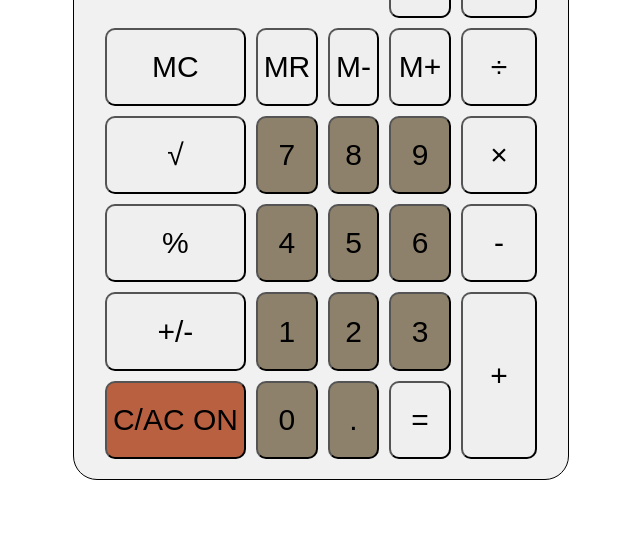
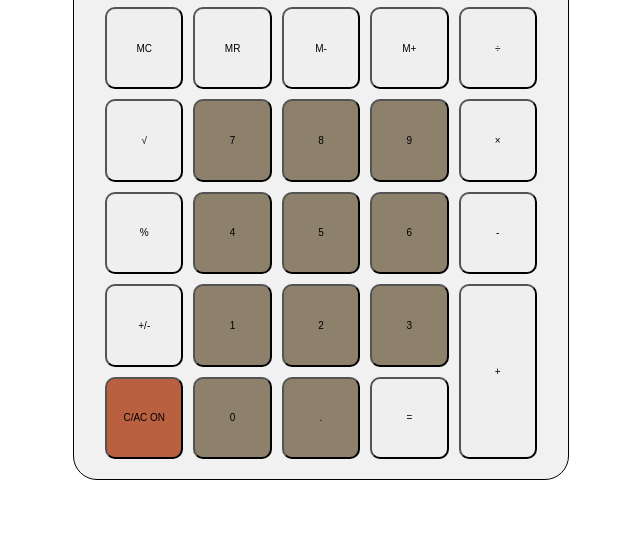
Before and after one commit to johanyim/CASIO-MX-8B, a plain HTML site: page index.html in a window 1280 px wide. Shown: the part 248-800 px from the top of the page, without its empty margins (319-959 px from the left). Drawn offline with Linux system fonts and the light colour scheme.

Commit message:
consistent button spaces and sizes

```diff
--- a/style.css
+++ b/style.css
@@ -135,6 +135,8 @@ button {
     "e e e e g"
     "f f f f g";
      */
+     grid-template-columns: repeat(5, 1fr);
+     grid-template-rows: repeat(11, 1fr);
 }
 
 
@@ -143,7 +145,6 @@ button {
     padding: 0;
     font-size: 10px;
     border-radius: 10px;
-    font-size: 30px;
     max-width: 100%;
     overflow: hidden;
 }
```
